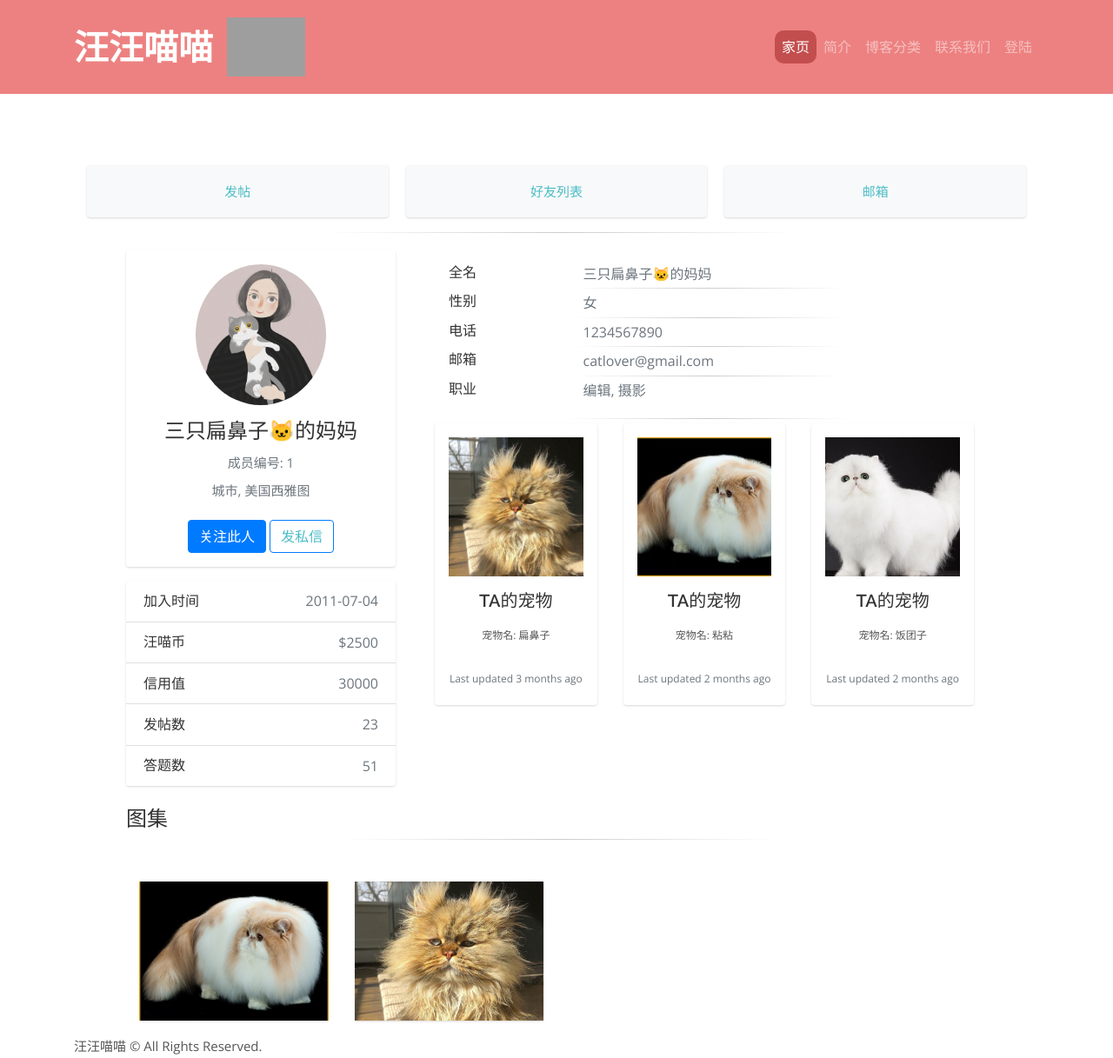
After one commit to ruxiz2020/breaking_pet_v1, a Flask app: page /users/user_01 in a window 1280 px wide. The commit adds this page. Shown: the whole page at 87% size. Run offline with Flask 2, Linux system fonts and the light colour scheme; some libraries are stand-ins or nearby versions; grey boxes are pictures that could not be loaded.

Commit message:
added user profile page

```diff
--- a/app.py
+++ b/app.py
@@ -22,6 +22,12 @@ def index():
     return render_template('pages/home.html')
 
 
+@app.route('/users/user_01')
+def show_user_profile():
+
+    return render_template('pages/profile.html')
+
+
 # Default port:
 if __name__ == '__main__':
-    app.run(port=5051, debug=True)
+    app.run(port=5052, debug=True)
--- /dev/null
+++ b/static/css/profile.css
@@ -0,0 +1,57 @@
+
+.main-body {
+    padding: 15px;
+}
+.card {
+    box-shadow: 0 1px 3px 0 rgba(0,0,0,.1), 0 1px 2px 0 rgba(0,0,0,.06);
+}
+
+.card {
+    position: relative;
+    display: flex;
+    flex-direction: column;
+    min-width: 0;
+    word-wrap: break-word;
+    background-color: #fff;
+    background-clip: border-box;
+    border: 0 solid rgba(0,0,0,.125);
+    border-radius: .25rem;
+}
+
+.card-body {
+    flex: 1 1 auto;
+    min-height: 1px;
+    padding: 1rem;
+}
+
+.gutters-sm {
+    margin-right: -8px;
+    margin-left: -8px;
+}
+
+.gutters-sm>.col, .gutters-sm>[class*=col-] {
+    padding-right: 8px;
+    padding-left: 8px;
+}
+.mb-3, .my-3 {
+    margin-bottom: 1rem!important;
+}
+
+.bg-gray-300 {
+    background-color: #e2e8f0;
+}
+.h-100 {
+    height: 100%!important;
+}
+.shadow-none {
+    box-shadow: none!important;
+}
+hr {
+ margin: 5px;
+ border-width: 2px;
+}
+.card-img-profile {
+  height: 20vh;
+  width: 100%;
+  object-fit: cover;
+}
--- a/templates/layouts/main.html
+++ b/templates/layouts/main.html
@@ -49,6 +49,9 @@
             </li>
             <li class="nav-item">
               <a class="nav-link" href="#contact">联系我们</a>
+            </li>
+            <li class="nav-item">
+              <a class="nav-link" href="/users/user_01">登陆</a>
             </li>
 
           </ul>
--- /dev/null
+++ b/templates/pages/profile.html
@@ -0,0 +1,243 @@
+{% extends 'layouts/main.html' %}
+{% block title %}Breaking Pets | Vet Reviews{% endblock %}
+{% block content %}
+
+<!-- ==== SPACING ==== -->
+<div class="spacer">
+  &nbsp;
+</div>
+
+<div class="col-lg-12">
+
+  <!-- Deal with margin below fixed bar -->
+  <div class="spacer">
+    &nbsp;
+  </div>
+
+  <link href="/static/css/profile.css" rel="stylesheet">
+
+  <!-- Start of 3 horizontal top buttons -->
+  <div class="card-columns">
+    <div class="card bg-light">
+      <div class="card-body text-center">
+        <a href="/blog/create">
+          <p class="card-text">发帖</p>
+        </a>
+      </div>
+    </div>
+    <div class="card bg-light">
+      <div class="card-body text-center">
+        <a href="/">
+          <p class="card-text">好友列表</p>
+        </a>
+      </div>
+    </div>
+    <div class="card bg-light">
+      <div class="card-body text-center">
+        <a href="/">
+          <p class="card-text">邮箱</p>
+        </a>
+      </div>
+    </div>
+  </div>
+
+  <!-- End of 3 horizontal top buttons -->
+
+  <hr>
+
+  <div class="container">
+    <div class="main-body">
+
+
+      <div class="row ">
+
+        <!-- Start of left profile card -->
+        <div class="col-lg-4">
+          <div class="card">
+            <div class="card-body">
+              <div class="d-flex flex-column align-items-center text-center">
+                <img src="/static/img/portfolio/cat_owner.png" alt="Admin" class="rounded-circle" width="150">
+                <div class="mt-3">
+                  <h4>三只扁鼻子🐱的妈妈</h4>
+                  <p class="text-secondary mb-1">成员编号: 1</p>
+                  <p class="text-muted font-size-sm">城市, 美国西雅图</p>
+                  <button class="btn btn-primary">关注此人</button>
+                  <button class="btn btn-outline-primary">
+                    <a href="/messages">发私信</a>
+                  </button>
+                </div>
+              </div>
+            </div>
+          </div>
+
+          <div class="card mt-3">
+            <ul class="list-group list-group-flush">
+              <li class="list-group-item d-flex justify-content-between align-items-center flex-wrap">
+                <h6 class="mb-0">加入时间</h6>
+                <span class="text-secondary">2011-07-04</span>
+              </li>
+              <li class="list-group-item d-flex justify-content-between align-items-center flex-wrap">
+                <h6 class="mb-0">汪喵币</h6>
+                <span class="text-secondary">$2500</span>
+              </li>
+              <li class="list-group-item d-flex justify-content-between align-items-center flex-wrap">
+                <h6 class="mb-0">信用值</h6>
+                <span class="text-secondary">30000</span>
+              </li>
+              <li class="list-group-item d-flex justify-content-between align-items-center flex-wrap">
+                <h6 class="mb-0">发帖数</h6>
+                <span class="text-secondary">23</span>
+              </li>
+              <li class="list-group-item d-flex justify-content-between align-items-center flex-wrap">
+                <h6 class="mb-0">答题数</h6>
+                <span class="text-secondary">51</span>
+              </li>
+            </ul>
+          </div>
+        </div>
+        <!-- End of left profile card -->
+
+        <div class="col-lg-8">
+
+          <div class="card-body">
+            <div class="row">
+              <div class="col-sm-3">
+                <h6 class="mb-0">全名</h6>
+              </div>
+              <div class="col-sm-9 text-secondary">
+                三只扁鼻子🐱的妈妈
+              </div>
+            </div>
+            <hr>
+            <div class="row">
+              <div class="col-sm-3">
+                <h6 class="mb-0">性别</h6>
+              </div>
+              <div class="col-sm-9 text-secondary">
+                女
+              </div>
+            </div>
+            <hr>
+            <div class="row">
+              <div class="col-sm-3">
+                <h6 class="mb-0">电话</h6>
+              </div>
+              <div class="col-sm-9 text-secondary">
+                1234567890
+              </div>
+            </div>
+            <hr>
+            <div class="row">
+              <div class="col-sm-3">
+                <h6 class="mb-0">邮箱</h6>
+              </div>
+              <div class="col-sm-9 text-secondary">
+                catlover@gmail.com
+              </div>
+            </div>
+            <hr>
+            <div class="row">
+              <div class="col-sm-3">
+                <h6 class="mb-0">职业</h6>
+              </div>
+              <div class="col-sm-9 text-secondary">
+                编辑, 摄影
+              </div>
+            </div>
+          </div>
+
+          <hr>
+          <!-- Start of right pet profile card -->
+
+          <div class="row">
+              <div class="col-lg-4">
+                <div class="card">
+                  <div class="card-body">
+                    <div class="d-flex flex-column align-items-center text-center">
+                      <img src="/static/img/portfolio/bianbizi.jpeg" class="card-img-profile" alt="...">
+                      <div class="mt-3">
+                        <h5 class="card-title">TA的宠物</h5>
+                        <p class="card-text"><small>宠物名: 扁鼻子</small></p>
+                        <p class="card-text"><small class="text-muted">Last updated 3 months ago</small></p>
+                      </div>
+                    </div>
+
+                  </div>
+                </div>
+              </div>
+
+              <div class="col-lg-4">
+                <div class="card">
+                  <div class="card-body">
+                    <div class="d-flex flex-column align-items-center text-center">
+                      <img src="/static/img/portfolio/bianbizi2.jpg" class="card-img-profile" alt="...">
+                      <div class="mt-3">
+                        <h5 class="card-title">TA的宠物</h5>
+                        <p class="card-text"><small>宠物名: 粘粘</small></p>
+                        <p class="card-text"><small class="text-muted">Last updated 2 months ago</small></p>
+                      </div>
+                    </div>
+
+                  </div>
+                </div>
+              </div>
+
+              <div class="col-lg-4">
+                <div class="card">
+                  <div class="card-body">
+                    <div class="d-flex flex-column align-items-center text-center">
+                      <img src="/static/img/portfolio/bianbizi3.jpg" class="card-img-profile" alt="...">
+                      <div class="mt-3">
+                        <h5 class="card-title">TA的宠物</h5>
+                        <p class="card-text"><small>宠物名: 饭团子</small></p>
+                        <p class="card-text"><small class="text-muted">Last updated 2 months ago</small></p>
+                      </div>
+                    </div>
+
+                  </div>
+                </div>
+              </div>
+          </div>
+          <!-- End of right pet profile card -->
+
+
+        </div>
+
+
+
+
+
+      </div>
+
+      <!-- Page Content -->
+      <div class="container">
+
+        <h4 class="font-weight-light text-center text-lg-left mt-4 mb-0">图集</h4>
+
+        <hr class="mt-2 mb-5">
+
+        <div class="row text-center text-lg-left">
+
+          <div class="col-lg-3">
+            <div class="card">
+              <img class="card-img-profile" src="/static/img/portfolio/bianbizi2.jpg" alt="">
+            </div>
+          </div>
+          <div class="col-lg-3">
+            <div class="card">
+              <img class="card-img-profile" src="/static/img/portfolio/bianbizi.jpeg" alt="">
+            </div>
+          </div>
+
+        </div>
+
+      </div>
+      <!-- /.container -->
+
+
+
+    </div>
+  </div>
+
+</div>
+{% endblock %}
```
Also changed, not shown: templates/pages/home.html (+2 -13 lines), static/img/portfolio/bianbizi.jpeg (added), static/img/portfolio/bianbizi2.jpg (added), static/img/portfolio/bianbizi3.jpg (added), static/img/portfolio/cat_owner.png (added).
